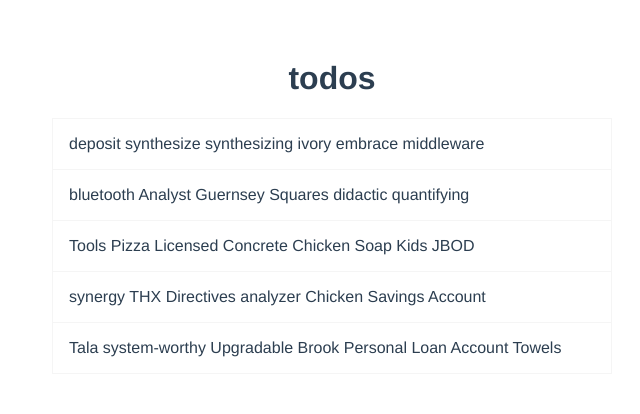
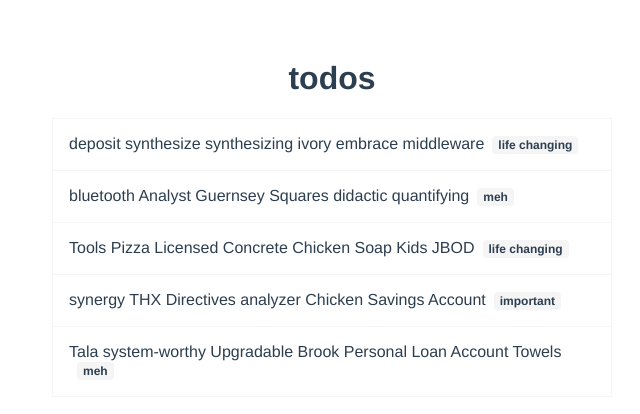
Before and after one commit to lydia-schow/forgerock-frontend-exercise, a Vue app: page / in a window 1280 px wide. Shown: the top 414 px of the page, without its empty margins (308-948 px from the left). Built offline with nearby package versions, Linux system fonts and the light colour scheme.

Commit message:
Display priority

```diff
--- a/src/App.vue
+++ b/src/App.vue
@@ -3,7 +3,8 @@
     <h1>todos</h1>
     <ul class="todo-list">
       <li v-for="todo in list" :key="todo.id" class="todo-item">
-        {{ todo.body }}
+        <span>{{ todo.body }}</span>
+        <span class="priority">{{ priorityLabel(todo.priority) }}</span>
       </li>
     </ul>
   </div>
@@ -86,6 +87,16 @@
      */
     clear() {
       this.list = [];
+    },
+
+    /**
+     * Return the corresponding text for a priority number
+     *
+     * @param {Number} priority
+     * @return {String}
+     */
+    priorityLabel(priority) {
+      return PRIORITIES[priority];
     }
   }
 };
@@ -116,4 +127,19 @@
   padding: 1rem;
   margin-bottom: -0.0625rem;
 }
+
+.priority {
+  display: inline-block;
+  font-size: 75%; /* try to match the x-height of the body copy */
+  line-height: 1;
+  text-align: center;
+  vertical-align: baseline;
+  border-radius: 0.25rem;
+  background: #f5f5f5;
+  padding: 0.25em 0.5em;
+  font-weight: bold;
+
+  /* MAYBE: consider separating margin into a utility class */
+  margin-left: 0.5rem;
+}
 </style>
```
